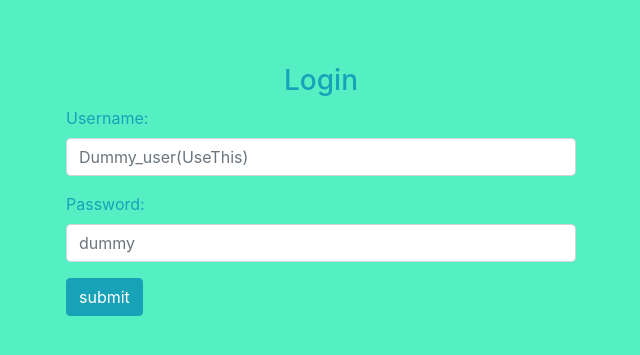
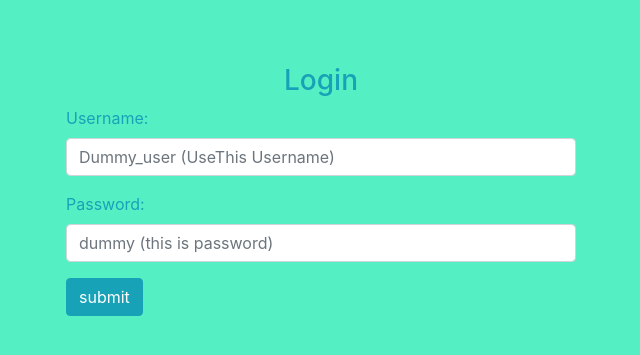
Before and after one commit to nik-ma/UrlData-Scrapper, a Django app: page / in a window 1280 px wide. Shown: the top 355 px of the page, without its empty margins (319-959 px from the left). Run offline with Django 3.2, Linux system fonts and the light colour scheme; some libraries are stand-ins or nearby versions.

Commit message:
Adding comments

```diff
--- a/Saarthi_task/views.py
+++ b/Saarthi_task/views.py
@@ -1,27 +1,34 @@
 from django.shortcuts import render,redirect,HttpResponse
 from django.contrib import messages
 from django.contrib.auth.models import User,auth
+from django.contrib.auth import login,logout
+
+from django.contrib.auth.decorators import login_required
 from .models import urlData
-
 import lxml
-# Create your views here.
+#importing bs4 for getting website data
 from bs4 import BeautifulSoup
 import requests
+
+#this is our landing page
 def home(request):
+    #here i am using User auth to authenticate the user
     if request.method=='POST':
         username=request.POST.get('username')
         password=request.POST.get('password')
         user=auth.authenticate(username=username,password=password)
         if user:
+            login(request,user)
             return redirect('website_url')
         else:
             return render(request,'index.html',{'error':'Incorrect User id or Password'})
     return render(request,'index.html')
+@login_required(login_url="/")
 def website_url(request):
     if request.method=='POST':
         input_url=request.POST.get('input_url')
-        # print('hellooooo',input_url)
         try:
+            #checking if data exists then no need to scrap again
             if urlData.objects.filter(inUrl=input_url).exists():
                 value=(urlData.objects.filter(inUrl=input_url)[0].urlResponse)
                 return render(request,'data.html',{'data':value})
--- a/Templates/index.html
+++ b/Templates/index.html
@@ -1,6 +1,5 @@
 {% extends 'base.html' %}
 {% block bodyContent %}
-
 
     <div id="login" style="margin-top:4rem;">
 
@@ -15,14 +14,13 @@
 
                             <div class="form-group">
                                 <label for="username" class="text-info">Username:</label><br>
-                                <input type="text" name="username" id="username" class="form-control" placeholder="Dummy_user(UseThis)">
+                                <input type="text" name="username" id="username" class="form-control" placeholder="Dummy_user (UseThis Username)">
                             </div>
                             <div class="form-group">
                                 <label for="password" class="text-info">Password:</label><br>
-                                <input type="password" name="password" id="password" class="form-control" placeholder="dummy">
+                                <input type="password" name="password" id="password" class="form-control" placeholder="dummy (this is password)">
                             </div>
                             <div class="form-group">
-
                                 <input type="submit" name="submit" class="btn btn-info btn-md" value="submit">
                             </div>
 
```
Also changed, not shown: db.sqlite3.
